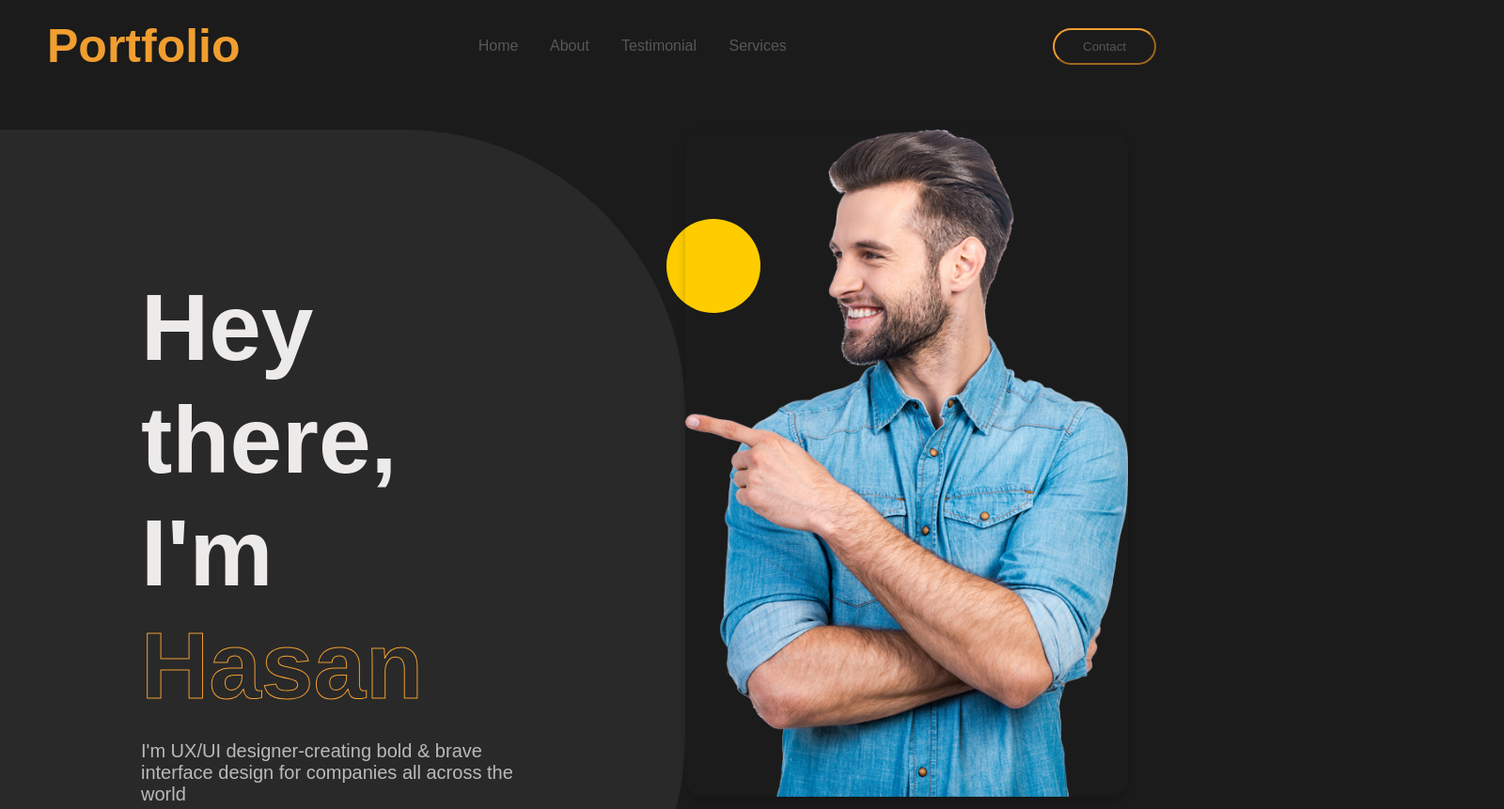
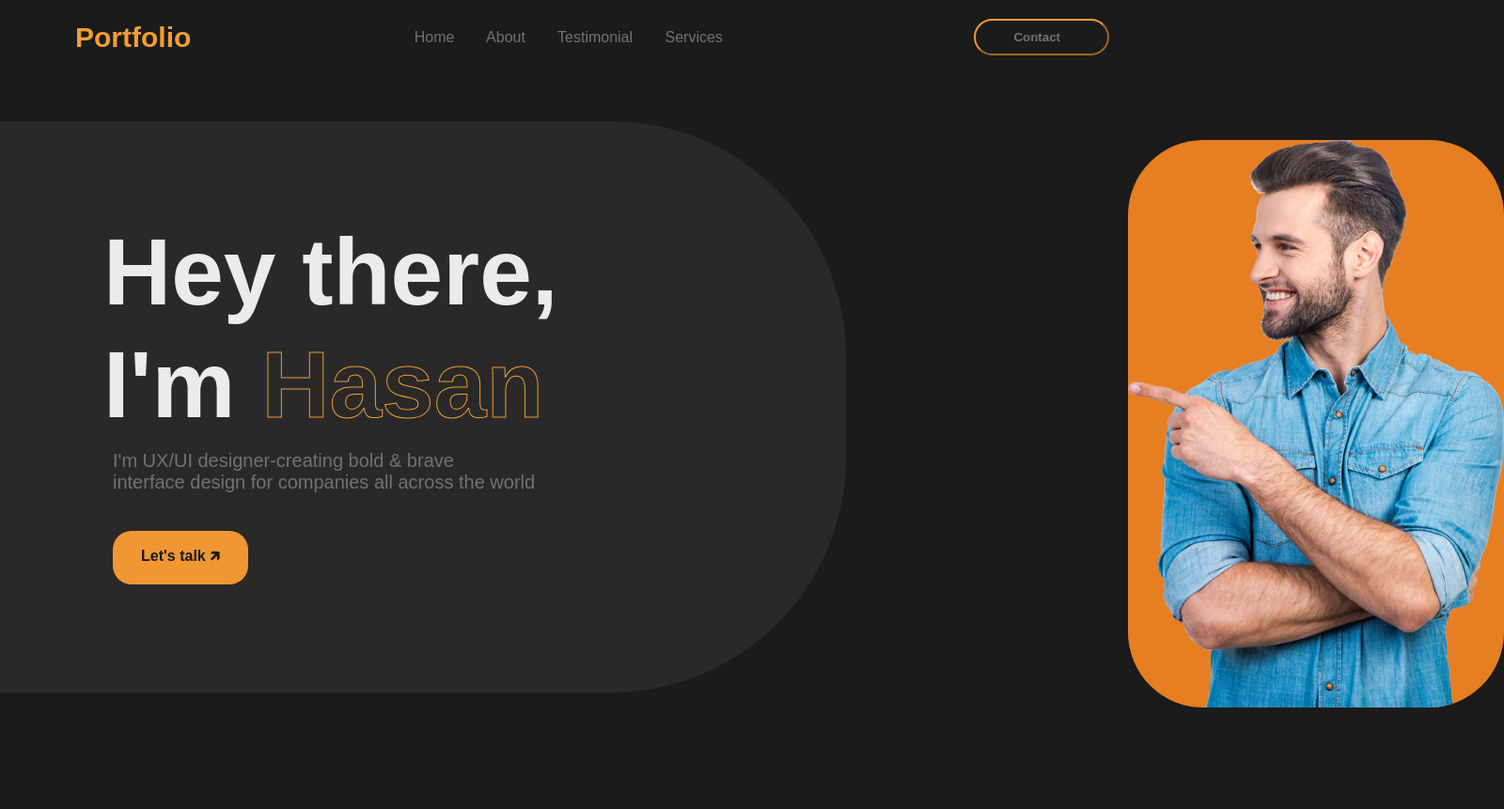
Before and after one commit to santinozc11/Proyecto-web, a plain HTML site: page index.html in a window 1280 px wide. Shown: the top 861 px of the page at 94% size, 1600 px wide, since content can reach past the window. Drawn offline with Linux system fonts and the light colour scheme.

Commit message:
mejoras en el hero

```diff
--- a/css/estilos.css
+++ b/css/estilos.css
@@ -22,12 +22,16 @@ header {
     align-items: center;
 }
 
-
+.header-elements h2{
+    color: rgb(240,158,48);
+    margin-left: 30px;
+    font-size: 30px;
+}
 nav a {
     top: 10px;
     width: 100%;
     padding-right: 30px;
-    color: rgb(87,87,87);
+    color: rgb(114,114,114);
     text-decoration: none;
 }
 
@@ -36,12 +40,14 @@ nav a:hover{
 }
 
 .contact-button{
+    font-weight: bold;
     background-color: rgb(27,27,27);
-    color: rgb(87,87,87);
+    color: rgb(114,114,114);
     border-color:  rgb(240,158,48);
     border-radius: 50px;
-    padding: 10px 30px;
+    padding: 10px 50px 10px 40px;
     cursor: pointer;
+    margin-right: 50px;
 }
 
 .contact-button:hover {
@@ -53,19 +59,24 @@ nav a:hover{
 }
 
 #hero {
+    position: relative;
     display: flex;
     max-width: 1200px;
     justify-content: space-between;
-    padding: 40px 0px;
-    grid-template-columns: auto;
+    padding: 50px 0px;
 }
 
+.hero-content{
+    position: relative;
+    display: flex;
+    z-index: 1;
+
+}
 .hero-text {
-    align-items: left;
-    padding: 150px 150px;
+    width: 900px;
+    padding: 100px 250px 100px 110px;
     background-color: #292929;
-    border-radius: 0px 300px 300px 0px;
-
+    border-radius: 0px 250px 250px 0px;
 }
 
 .hero-text h1 {
@@ -82,17 +93,18 @@ nav a:hover{
 }
 
 .hero-text p {
-    color: rgb(187, 185, 185);
+    color: rgb(114,114,114);
     font-size: 20px;
-    margin: 20px 0;
+    margin: 10px 10px 40px 10px;
 }
 
 .hero-text button {
     font-weight: bold;
-    background-color: rgb(240,158,48);
+    background-color: rgb(240,151,51);
     color:  rgb(27,27,27);
     border: none;
     padding: 15px 30px;
+    margin-left: 10px;
     font-size: 1em;
     cursor: pointer;
     border-radius: 20px;
@@ -105,38 +117,18 @@ nav a:hover{
 
 .hero-img {
     position: relative;
-    max-width: 50%;
-    text-align: center;
+    max-width: 100%;
+    height: 100%;
 }
 
 .hero-img img {
-    width: 100%;
-    border-radius: 20px;
-    box-shadow: 0 4px 10px rgba(0, 0, 0, 0.2);
-}
-
-.hero-img::before {
-    content: '';
-    position: absolute;
-    top: 10%;
-    left: -20px;
-    width: 100px;
-    height: 100px;
-    background-color: #ffcc00;
-    border-radius: 50%;
-    z-index: -1;
-}
-
-.hero-img::after {
-    content: '';
-    position: absolute;
-    bottom: 10%;
-    right: -20px;
-    width: 100px;
-    height: 100px;
-    background-color: #ffcc00;
-    border-radius: 50%;
-    z-index: -1;
+    background-color: #e67e22;
+    position: relative;
+    width: 400px;
+    right: -300px;
+    bottom: -20px;
+    border-radius: 80px;
+    animation: animate 10s linear infinite;
 }
 
 .checkout{
@@ -156,18 +148,16 @@ nav a:hover{
 }
 
 #services {
-    align-items: center;
     padding: 150px;
     display: flex;
-    gap: 50px;
-    max-width: 1200px;
+    gap: 200px;
+    max-width: 2000px;
     width: 100%;
 }
 
 .services-content{
+    left: -20px;
     border: white;
-    text-align: left;
-    max-width: 800px;
 }
 
 .services-content h1 {
--- a/index.html
+++ b/index.html
@@ -10,7 +10,7 @@
 <body>
     <header>
         <section class="header-elements">
-            <h2 class="title">Portfolio</h2>
+            <h2>Portfolio</h2>
             <nav>
                 <ul>
                 <a href="#hero">Home</a>
@@ -24,6 +24,7 @@
     </header>
     <main>
         <section id="hero">
+            <div class="hero-content">
                 <div class="hero-text">
                     <h1>Hey there, <br>I'm <span>Hasan</span></h1>
                     <p>I'm UX/UI designer-creating bold & brave <br>interface design for companies all across the world</p>
@@ -32,6 +33,8 @@
                 <div class="hero-img">
                     <img src="img/profile.png" alt="">
                 </div>
+            </div>
+
         </section>
         <section class="checkout">
             <p>Check out my</p>
```
Lines whose indentation alone changed are shown as unchanged.
